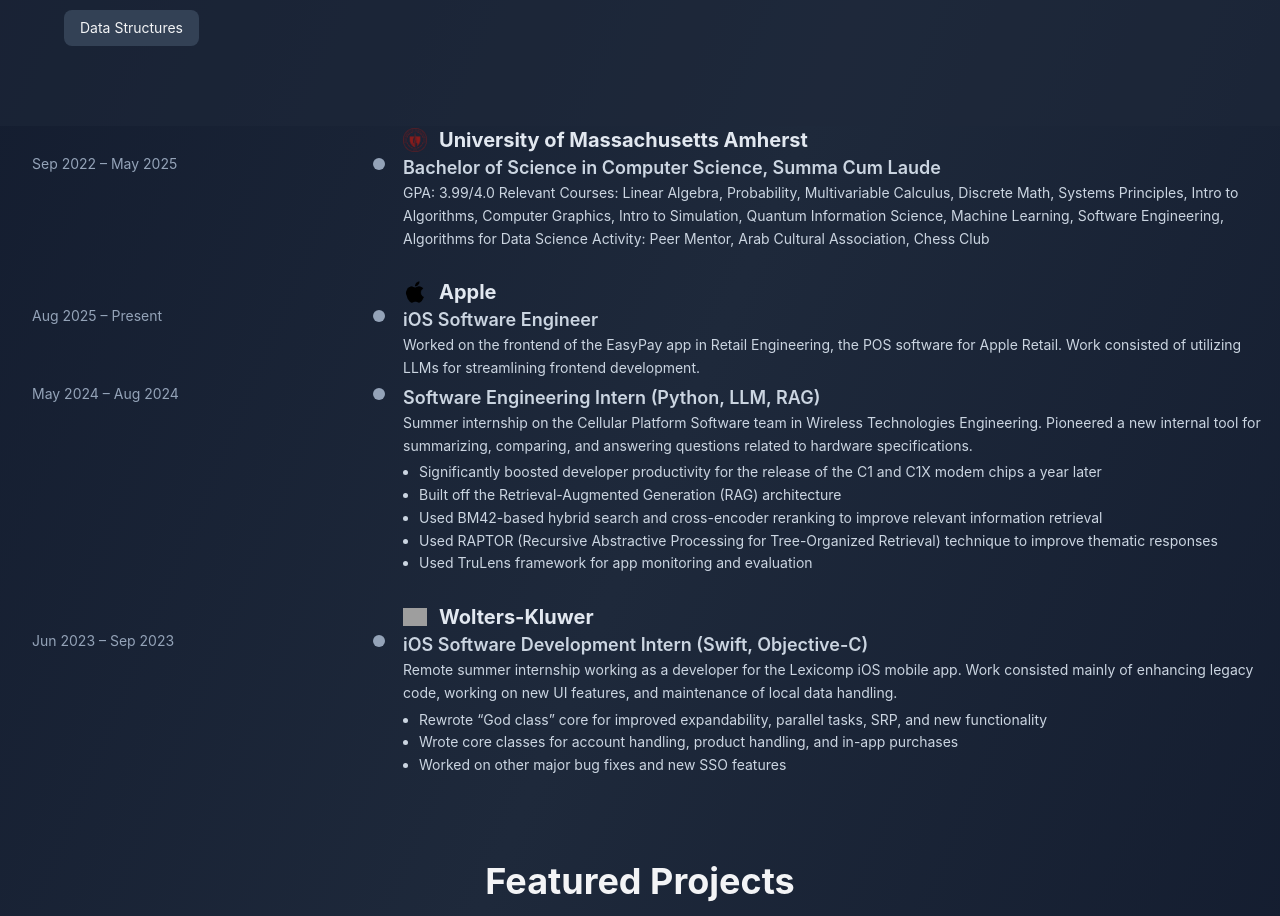
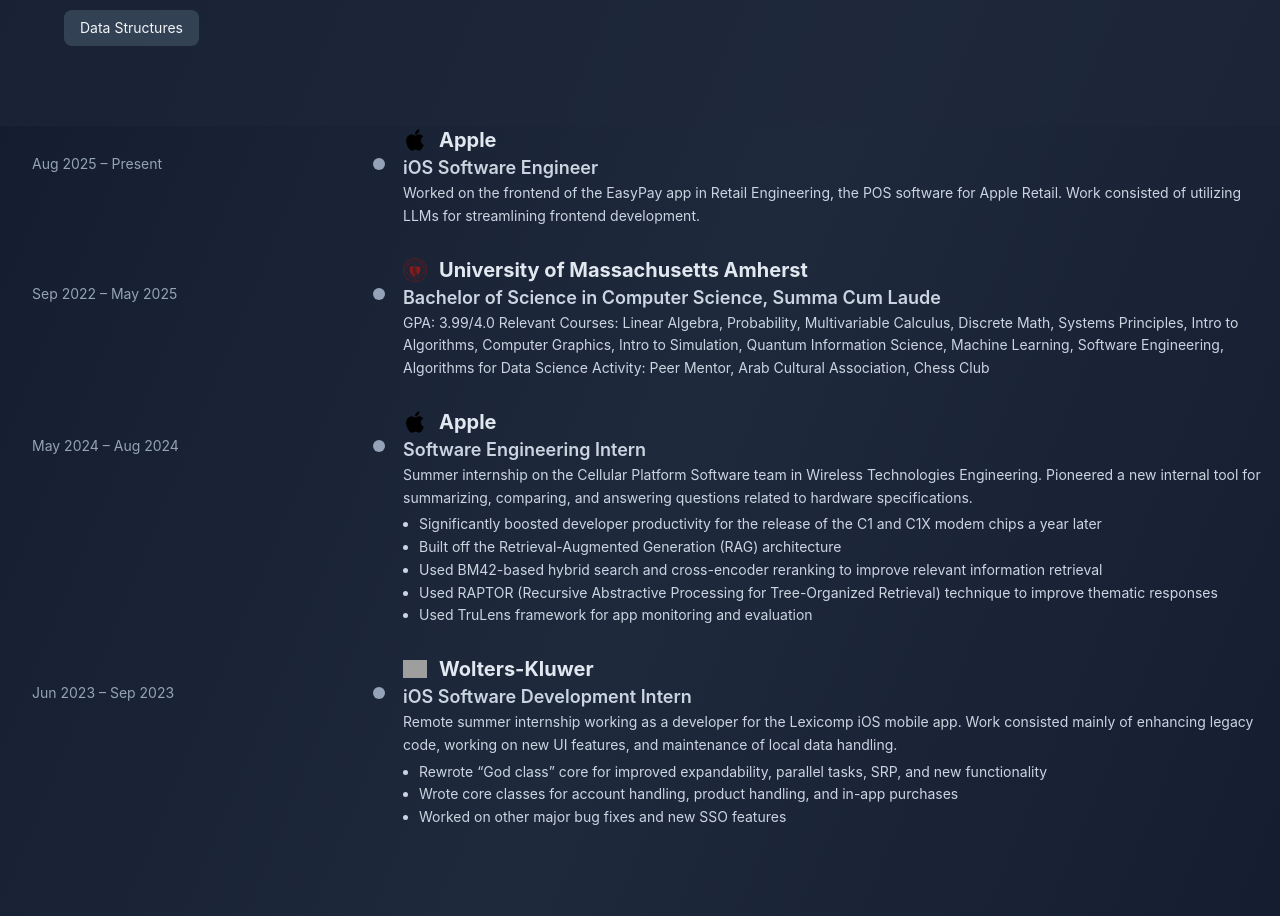
Before and after one commit to cabouezzi/portfolio-website, a React (Create React App) app in the folder portfolio-website/: page / in a window 1280 px wide. Shown: the part 1008-1924 px from the top of the page. Built offline with nearby package versions, Linux system fonts and the light colour scheme; grey boxes are pictures that could not be loaded.

Commit message:
Sort Timeline in chronological order

```diff
--- a/portfolio-website/package.json
+++ b/portfolio-website/package.json
@@ -8,6 +8,7 @@
     "@testing-library/react": "^16.3.0",
     "@testing-library/user-event": "^13.5.0",
     "autoprefixer": "^10.4.0",
+    "dayjs": "^1.11.19",
     "lucide-react": "^0.263.1",
     "react": "^18.2.0",
     "react-dom": "^18.2.0",
--- a/portfolio-website/src/ChessBoard.js
+++ b/portfolio-website/src/ChessBoard.js
@@ -99,7 +99,7 @@
 
   return (
     <div>
-      <h2>Chess vs AI</h2>
+      <h2>Chaniel's Chess Engine</h2>
       <div className="board">
         {board.map((piece, idx) => (
           <div
--- a/portfolio-website/src/Timeline.js
+++ b/portfolio-website/src/Timeline.js
@@ -1,10 +1,54 @@
 import React from "react";
 import ReactMarkdown from "react-markdown";
+import dayjs from "dayjs";
+import customParseFormat from "dayjs/plugin/customParseFormat";
+
+dayjs.extend(customParseFormat);
 
 export default function Timeline({ timelineData = [] }) {
+  // Flatten roles with parent entry
+  const flattenedRoles = [];
+  timelineData.forEach((entry) => {
+    if (entry.roles?.length) {
+      entry.roles.forEach((role) => {
+        flattenedRoles.push({ ...role, parentEntry: entry });
+      });
+    } else {
+      flattenedRoles.push({ parentEntry: entry });
+    }
+  });
+
+  // Sort by end date descending (treat "Present" as future)
+  flattenedRoles.sort((a, b) => {
+    const parseDate = (d) =>
+      d === "Present" ? dayjs("2100-01-01") : dayjs(d, "MMM YYYY");
+
+    const dateA = parseDate(a.end || a.start);
+    const dateB = parseDate(b.end || b.start);
+
+    return dateB.isBefore(dateA) ? -1 : dateB.isAfter(dateA) ? 1 : 0; // reverse
+  });
+
+  // Split same organization if interrupted
+  const splitEntries = [];
+  let lastOrg = null;
+  let currentEntry = null;
+
+  flattenedRoles.forEach((role) => {
+    const org = role.parentEntry.title;
+    if (org !== lastOrg) {
+      currentEntry = { title: org, logo: role.parentEntry.logo, roles: [] };
+      splitEntries.push(currentEntry);
+    }
+    if (role.header || role.description || role.start) {
+      currentEntry.roles.push(role);
+    }
+    lastOrg = org;
+  });
+
   return (
     <div className="ml-8 flex flex-col gap-6">
-      {timelineData.map((entry, idx) => (
+      {splitEntries.map((entry, idx) => (
         <TimelineEntry key={idx} entry={entry} />
       ))}
     </div>
@@ -51,19 +95,32 @@
       {/* Column 3: Roles */}
       {entry.roles?.map((role, idx) => (
         <div key={`role-${idx}`} style={{ gridColumn: 3, gridRow: idx + 2 }}>
-          {/* Bigger role header */}
-          <div className="text-base md:text-lg font-semibold text-slate-300">{role.header}</div>
+          {role.header && (
+            <div className="text-base md:text-lg font-semibold text-slate-300">
+              {role.header}
+            </div>
+          )}
+          {role.description && (
             <div className="prose prose-invert prose-sm max-w-none text-slate-400">
               <ReactMarkdown
                 components={{
-                p: ({ children }) => <p className="text-slate-300 text-sm leading-relaxed mb-1">{children}</p>,
-                li: ({ children }) => <li className="ml-4 list-disc text-slate-300 text-sm leading-relaxed">{children}</li>,
+                  p: ({ children }) => (
+                    <p className="text-slate-300 text-sm leading-relaxed mb-1">
+                      {children}
+                    </p>
+                  ),
+                  li: ({ children }) => (
+                    <li className="ml-4 list-disc text-slate-300 text-sm leading-relaxed">
+                      {children}
+                    </li>
+                  ),
                   ul: ({ children }) => <ul className="mb-1">{children}</ul>,
                 }}
               >
                 {role.description}
               </ReactMarkdown>
             </div>
+          )}
         </div>
       ))}
     </div>
--- a/portfolio-website/src/data/timelineData.js
+++ b/portfolio-website/src/data/timelineData.js
@@ -30,7 +30,7 @@
       {
         start: "May 2024",
         end: "Aug 2024",
-        header: "Software Engineering Intern (Python, LLM, RAG)",
+        header: "Software Engineering Intern",
         description: `
 Summer internship on the Cellular Platform Software team in Wireless Technologies Engineering. Pioneered a new internal tool for summarizing, comparing, and answering questions related to hardware specifications.
 - Significantly boosted developer productivity for the release of the C1 and C1X modem chips a year later
@@ -49,7 +49,7 @@
       {
         start: "Jun 2023",
         end: "Sep 2023",
-        header: "iOS Software Development Intern (Swift, Objective-C)",
+        header: "iOS Software Development Intern",
         description: `
 Remote summer internship working as a developer for the Lexicomp iOS mobile app. Work consisted mainly of enhancing legacy code, working on new UI features, and maintenance of local data handling.
 - Rewrote “God class” core for improved expandability, parallel tasks, SRP, and new functionality
```
Also changed, not shown: 1 other file (tests, documents, lock files or other folders). Lines whose indentation alone changed are shown as unchanged.
